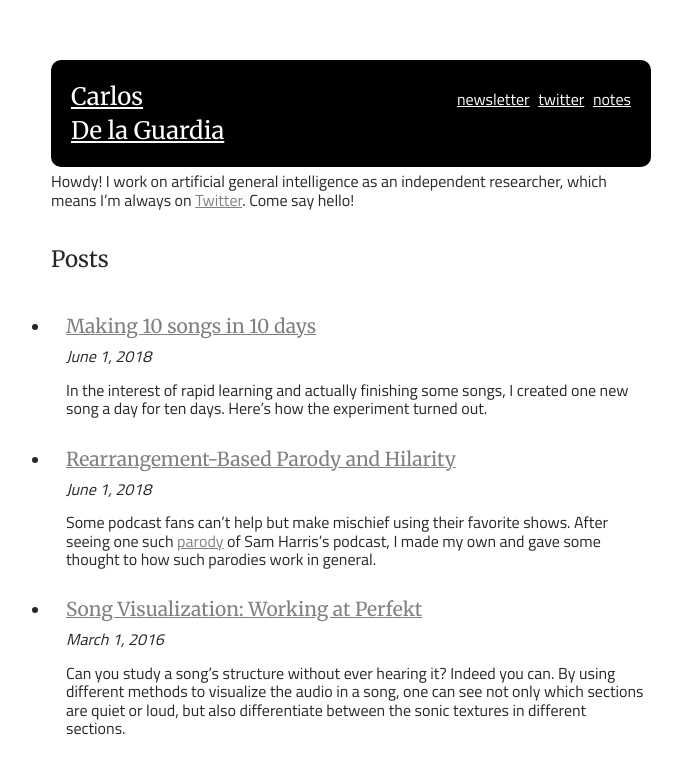
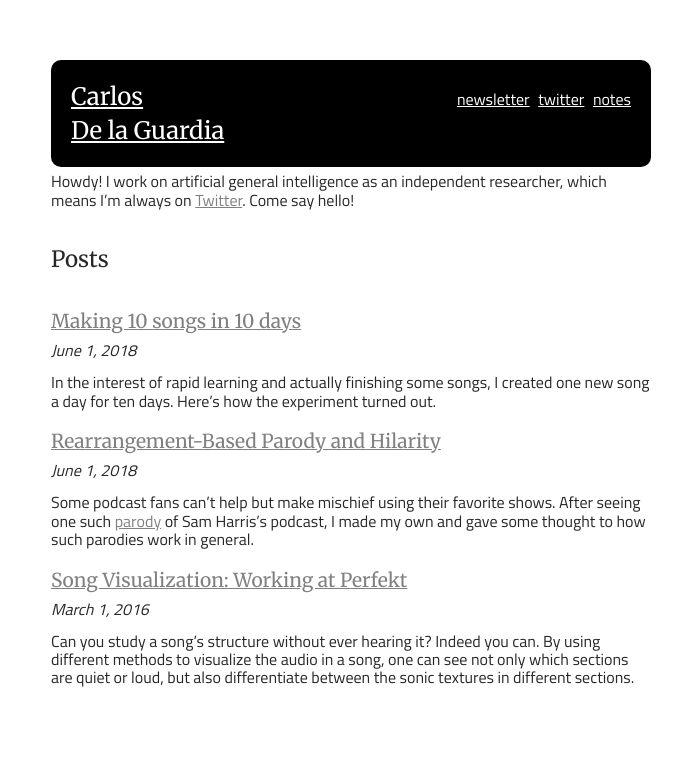
Before and after one commit to dela3499/dela3499.github.io, a Jekyll site: the page built from index.md, in a window 1280 px wide. Shown: the top 774 px of the page, without its empty margins (289-971 px from the left). Built offline with Jekyll 4.4.1, drawn with Linux system fonts in a browser that asks for light colours.

Commit message:
Changed ul to divs in homepage

```diff
--- a/_layouts/homepage.html
+++ b/_layouts/homepage.html
@@ -11,16 +11,11 @@ layout: base
 
 <div class="blog all">
     <h1>Posts</h1>
-           <ul>
     {% for post in site.posts %}
-               <li>
-                   <h2>
-                       <a href="{{ post.url }}">{{ post.title }}</a>
-                   </h2>
+    <div>
+        <h2><a href="{{ post.url }}">{{ post.title }}</a></h2>
         <span class="date">{{ post.date | date: "%B %e, %Y" }}</span>
         <p>{{ post.excerpt }}</p>
-               </li>
-
+     </div>
     {% endfor %}
-           </ul>
 </div>
```
Lines whose indentation alone changed are shown as unchanged.
